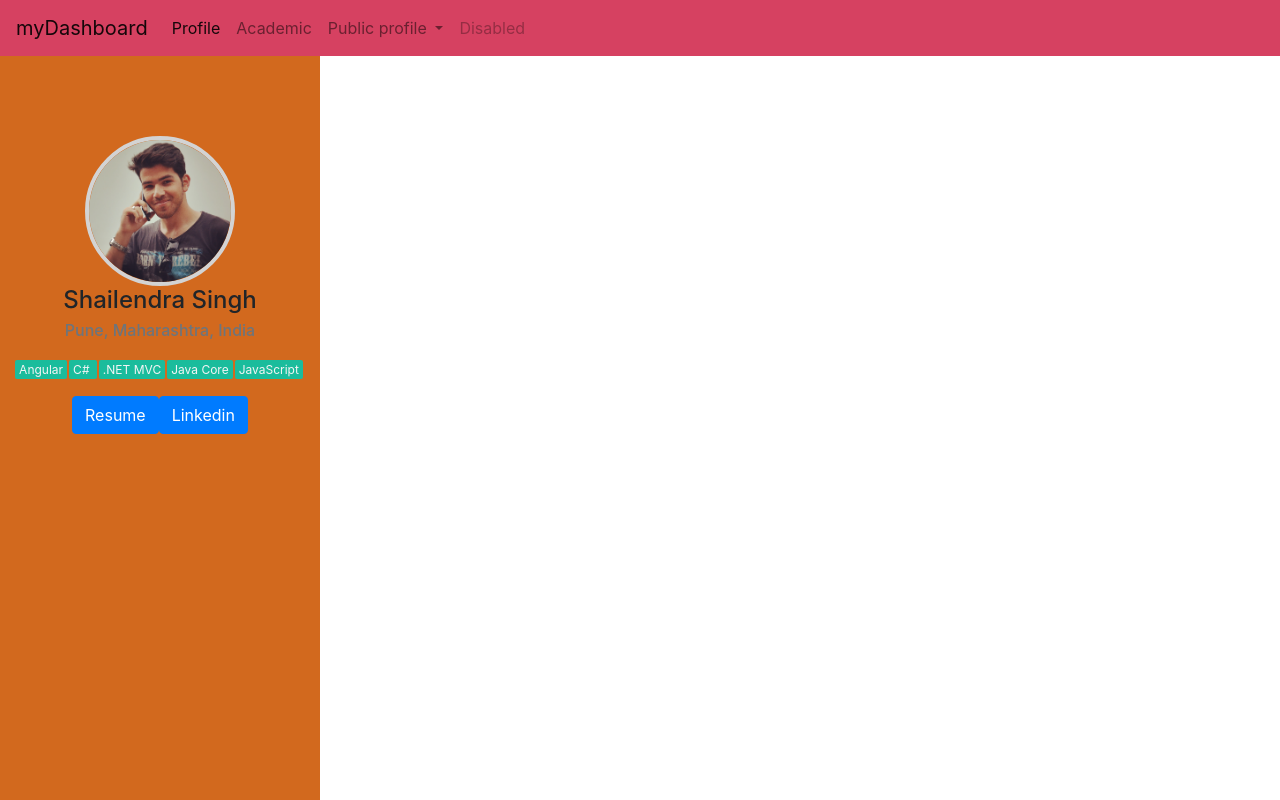
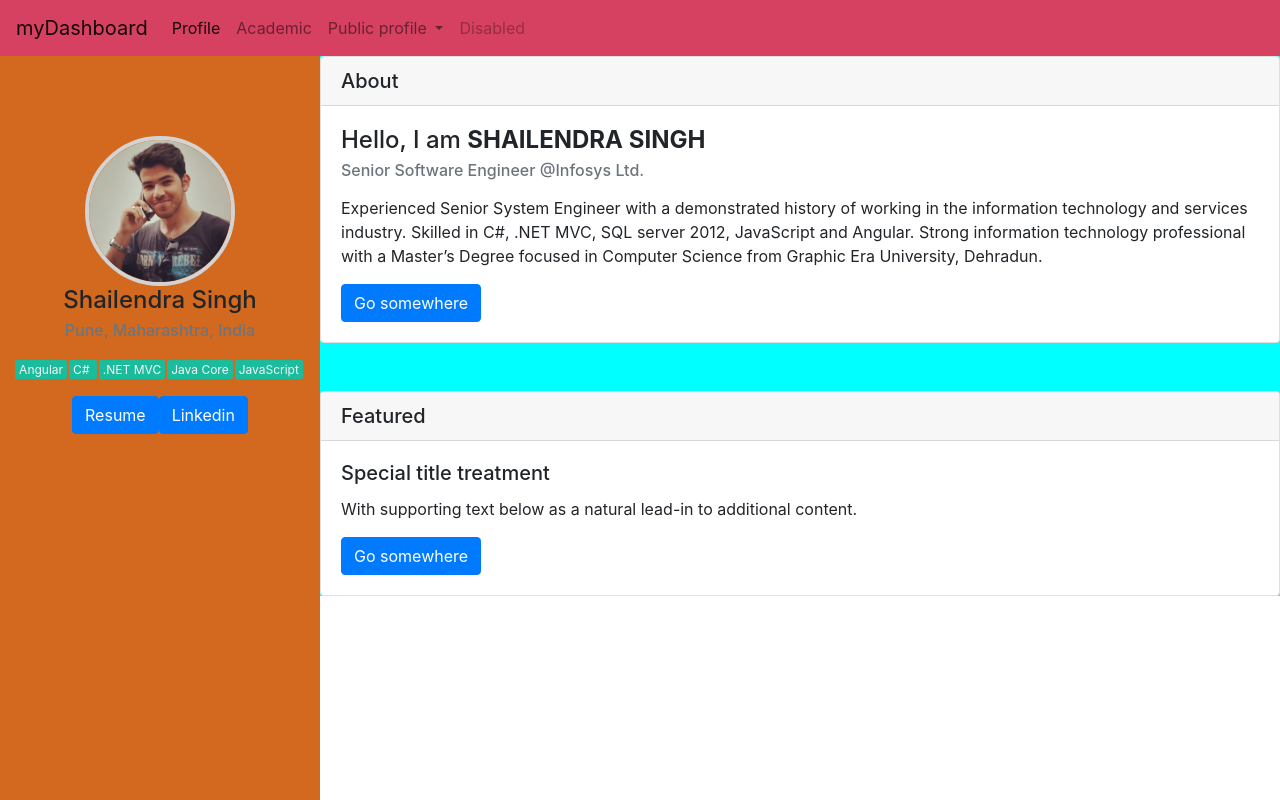
Before and after one commit to ShailendraSingh27/myDashboard-Angular, an Angular app: page / in a window 1280 px wide. Built offline with nearby package versions, Linux system fonts and the light colour scheme.

Commit message:
added about card in profile component

```diff
--- a/src/app/about/about.component.html
+++ /dev/null
@@ -1,3 +0,0 @@
-<p>
-  about works!
-</p>
--- a/src/app/about/about.component.ts
+++ /dev/null
@@ -1,15 +0,0 @@
-import { Component, OnInit } from '@angular/core';
-
-@Component({
-  selector: 'about',
-  templateUrl: './about.component.html',
-  styleUrls: ['./about.component.css']
-})
-export class AboutComponent implements OnInit {
-
-  constructor() { }
-
-  ngOnInit() {
-  }
-
-}
--- /dev/null
+++ b/src/app/profile-info/profile-info.component.css
@@ -0,0 +1,3 @@
+.parent{
+    margin-left: 25%;
+}
--- /dev/null
+++ b/src/app/profile-info/profile-info.component.html
@@ -0,0 +1,26 @@
+<div class="parent" style="background-color:cyan">
+  <!--About tag start-->
+  <div class="card mb-5">
+    <h5 class="card-header">About</h5>
+    <div class="card-body">
+      <h4 class="card-title">Hello, I am <b>SHAILENDRA SINGH</b></h4>
+      <h6 class="card-subtitle mb-3 text-muted">Senior Software Engineer @Infosys Ltd.</h6>
+      <p class="card-text">Experienced Senior System Engineer with a demonstrated history of working in the information technology and services industry.
+        Skilled in C#, .NET MVC, SQL server 2012, JavaScript and Angular.
+        Strong information technology professional with a Master’s Degree focused in Computer Science from Graphic Era University, Dehradun.</p>
+      <a href="#" class="btn btn-primary">Go somewhere</a>
+    </div>
+  </div>
+  <!--About tag Finish-->
+
+  <!--Another tag start-->
+  <div class="card mb-4">
+    <h5 class="card-header">Featured</h5>
+    <div class="card-body">
+      <h5 class="card-title">Special title treatment</h5>
+      <p class="card-text">With supporting text below as a natural lead-in to additional content.</p>
+      <a href="#" class="btn btn-primary">Go somewhere</a>
+    </div>
+  </div>
+  <!--About tag Finish-->
+</div>
--- /dev/null
+++ b/src/app/profile-info/profile-info.component.ts
@@ -0,0 +1,15 @@
+import { Component, OnInit } from '@angular/core';
+
+@Component({
+  selector: 'profile-info',
+  templateUrl: './profile-info.component.html',
+  styleUrls: ['./profile-info.component.css']
+})
+export class ProfileInfoComponent implements OnInit {
+
+  constructor() { }
+
+  ngOnInit() {
+  }
+
+}
--- a/src/app/profile-sidenav/profile-sidenav.component.css
+++ b/src/app/profile-sidenav/profile-sidenav.component.css
@@ -25,4 +25,5 @@
         width: 25%;
         position: fixed;
         height: 100%;
+        z-index: 1;
     }
```
Also changed, not shown: src/app/app.module.ts (+5 -3 lines), src/app/about/about.component.css (deleted), 1 other file (tests, documents, lock files or other folders).
